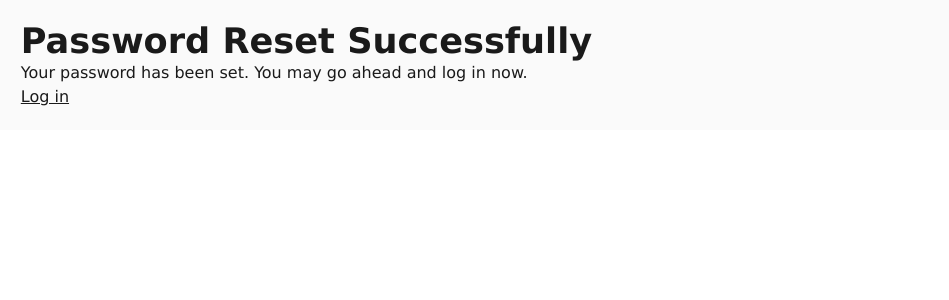
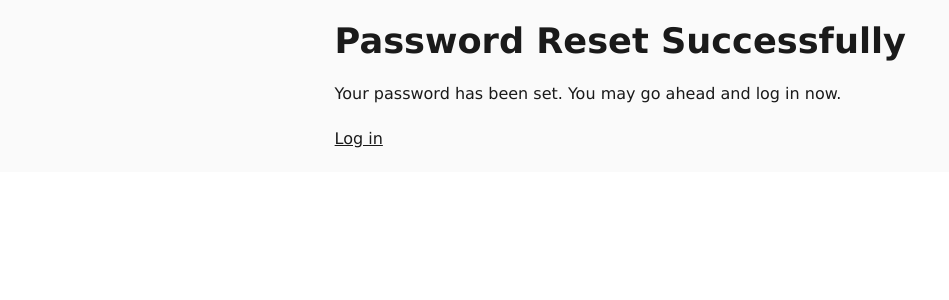
Before and after one commit to lancegoyke/djarter, a Django app: page /accounts/password-reset/complete/ in a window 1280 px wide. Shown: the part 66-366 px from the top of the page, without its empty margins (0-949 px from the left). Run offline with Django 4.2, Linux system fonts and the light colour scheme; parts of the project's set-up code (start-up, migrations or seed data) failed here and were passed over.

Commit message:
center content on pages

```diff
--- a/templates/home.html
+++ b/templates/home.html
@@ -3,6 +3,7 @@
   Home
 {% endblock title %}
 {% block content %}
+  <div class="stack center">
     <h1>djarter</h1>
     <p>A Django starter template including...</p>
     <ul>
@@ -26,4 +27,5 @@
         <a href="{% url 'accounts:password_reset' %}">Reset Password</a>
       </p>
     {% endif %}
+  </div>
 {% endblock content %}
--- a/templates/registration/login.html
+++ b/templates/registration/login.html
@@ -3,6 +3,7 @@
   Log In
 {% endblock title %}
 {% block content %}
+  <div class="stack center">
     <h1>Log In</h1>
     <form class="stack" method="post">
       {% csrf_token %}
@@ -12,4 +13,5 @@
         <a class="button bare" href="{% url 'accounts:password_reset' %}">Forgot Password</a>
       </div>
     </form>
+  </div>
 {% endblock content %}
--- a/templates/registration/password_change_form.html
+++ b/templates/registration/password_change_form.html
@@ -6,10 +6,12 @@
   Change your password for {{ site.title }}
 {% endblock meta_description %}
 {% block content %}
+  <div class="stack center">
     <h1>Change Password</h1>
     <form class="stack" method="post">
       {% csrf_token %}
       {{ form.as_p }}
       <button type="submit">Change Password</button>
     </form>
+  </div>
 {% endblock content %}
--- a/templates/registration/password_reset_complete.html
+++ b/templates/registration/password_reset_complete.html
@@ -7,9 +7,11 @@
   Your password was reset successfully.
 {% endblock meta_description %}
 {% block content %}
-  <h1>{% translate "Password Reset Successfully" %}</h1>
-  <p>{% translate "Your password has been set.  You may go ahead and log in now." %}</p>
-  <p>
-    <a href="{{ login_url }}">{% translate "Log in" %}</a>
-  </p>
+  <div class="stack center">
+    <h1>{% translate "Password Reset Successfully" %}</h1>
+    <p>{% translate "Your password has been set.  You may go ahead and log in now." %}</p>
+    <p>
+      <a href="{{ login_url }}">{% translate "Log in" %}</a>
+    </p>
+  </div>
 {% endblock content %}
--- a/templates/registration/password_reset_confirm.html
+++ b/templates/registration/password_reset_confirm.html
@@ -6,10 +6,12 @@
   Finish resetting your password.
 {% endblock meta_description %}
 {% block content %}
+  <div class="stack center">
     <h1>Password Reset Confirmation</h1>
     <form class="stack" method="post">
       {% csrf_token %}
       {{ form.as_p }}
       <button type="submit">Reset Password</button>
     </form>
+  </div>
 {% endblock content %}
--- a/templates/registration/password_reset_form.html
+++ b/templates/registration/password_reset_form.html
@@ -6,6 +6,7 @@
   Reset a forgotten password
 {% endblock meta_description %}
 {% block content %}
+  <div class="stack center">
     <h1>Password Reset</h1>
     <p>Enter email address below and we'll email instructions for setting a new one.</p>
     <form class="stack" method="post">
@@ -13,4 +14,5 @@
       {{ form.as_p }}
       <button type="submit">Send Email</button>
     </form>
+  </div>
 {% endblock content %}
--- a/templates/registration/password_reset_sent.html
+++ b/templates/registration/password_reset_sent.html
@@ -7,6 +7,7 @@
   We have sent you instructions for resetting your password.
 {% endblock meta_description %}
 {% block content %}
+  <div class="stack center">
     <h1>{% translate "Password Reset Instructions Sent" %}</h1>
     <p>
       {% translate "We’ve emailed you instructions for setting your password, if an account exists with the email you entered. You should receive them shortly." %}
@@ -14,4 +15,5 @@
     <p>
       {% translate "If you don’t receive an email, please make sure you’ve entered the address you registered with, and check your spam folder." %}
     </p>
+  </div>
 {% endblock content %}
--- a/templates/registration/signup.html
+++ b/templates/registration/signup.html
@@ -3,10 +3,12 @@
   Sign Up
 {% endblock title %}
 {% block content %}
+  <div class="stack center">
     <h1>Sign Up</h1>
     <form class="stack" method="post">
       {% csrf_token %}
       {{ form.as_p }}
       <button type="submit">Sign Up</button>
     </form>
+  </div>
 {% endblock content %}
```
Also changed, not shown: templates/registration/password_change_done.html (+6 -4 lines). Lines whose indentation alone changed are shown as unchanged.
